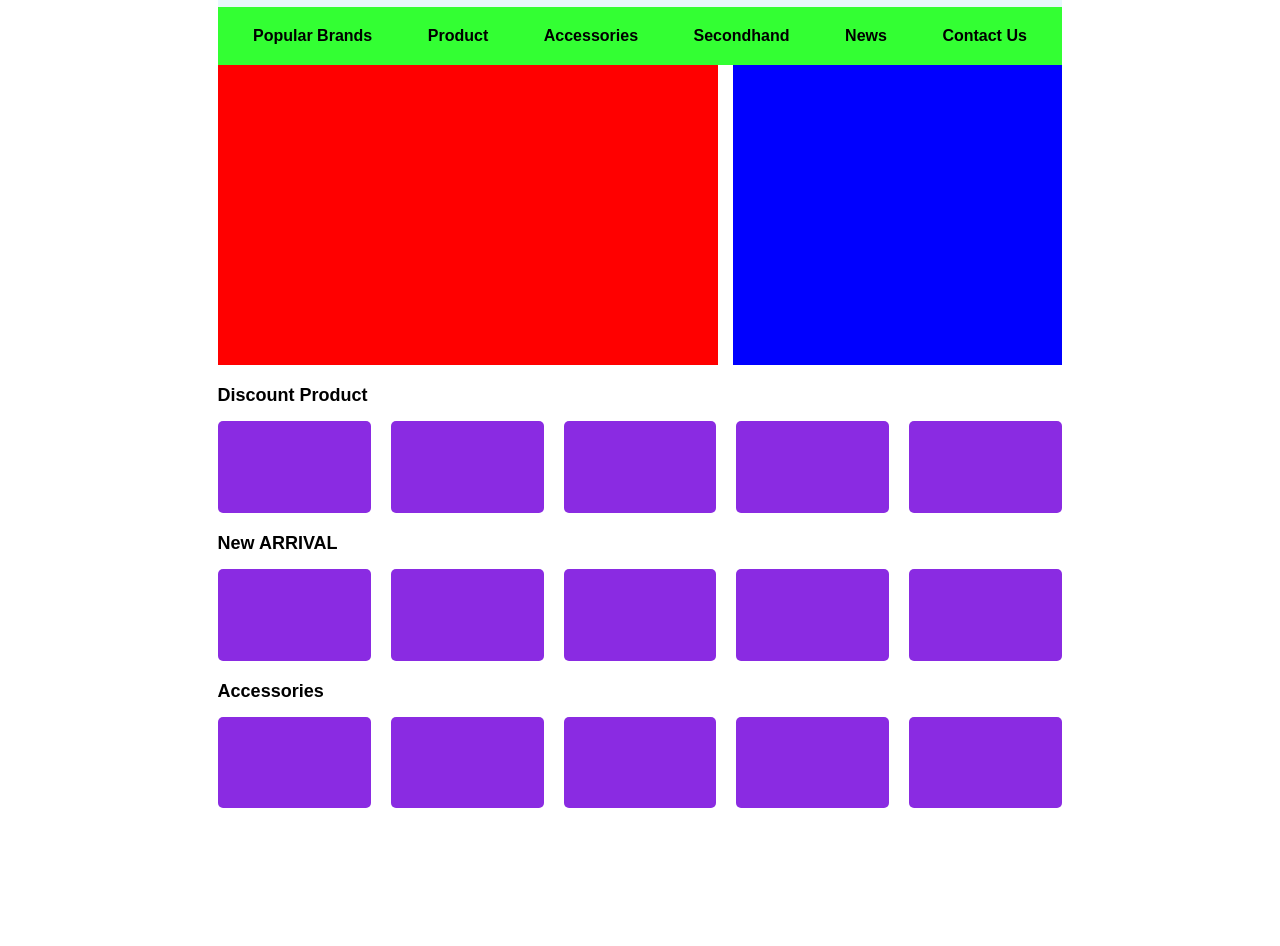
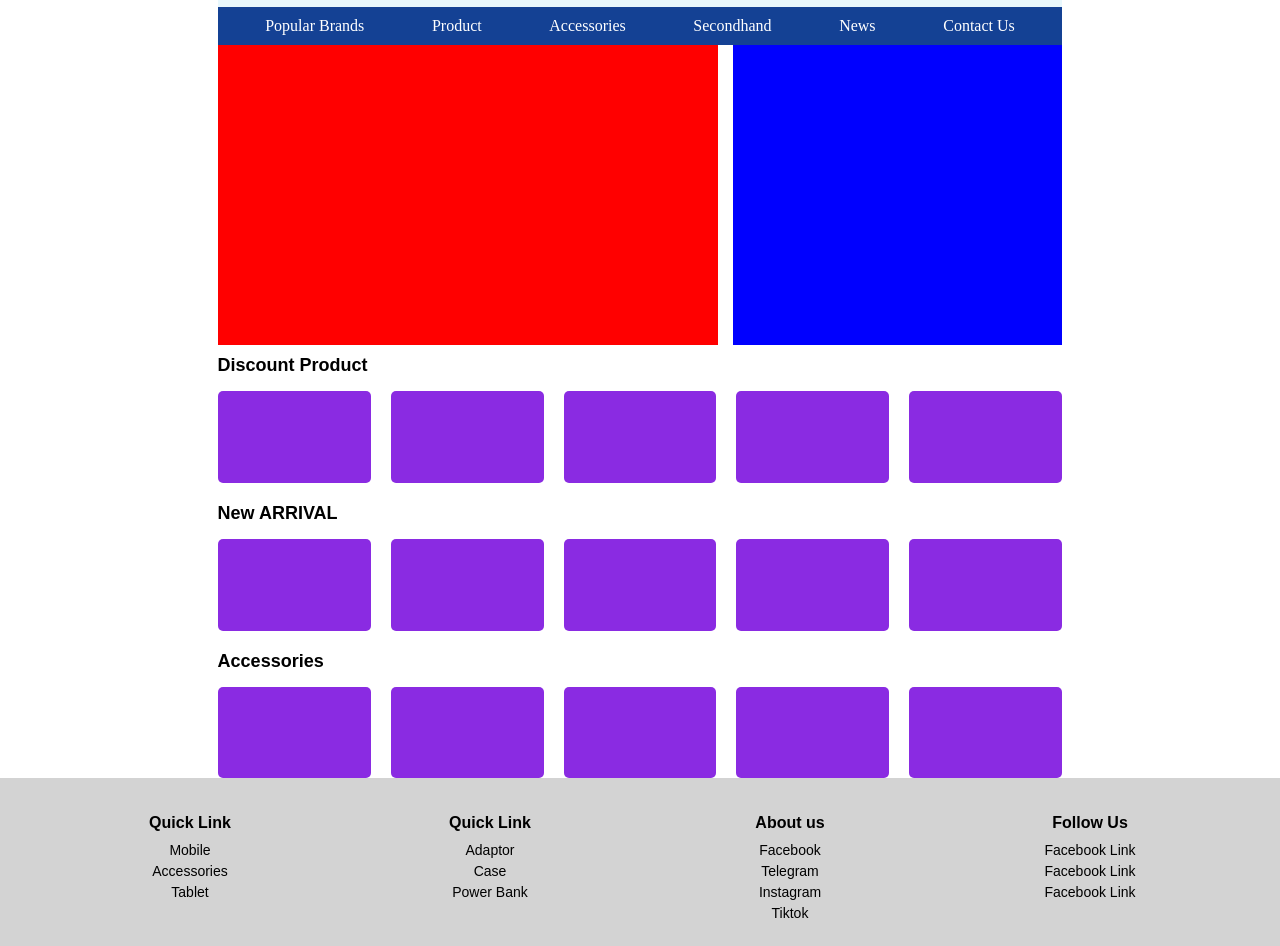
Before and after one commit to EngTola22/AssigementPhoneShop, a plain HTML site: page Phone/index.html in a window 1280 px wide. Shown: the part 69-1015 px from the top of the page. Before the commit the page ends 877 px from the top, so only its background shows below. Drawn offline with Linux system fonts and the light colour scheme.

Commit message:
New Section Commit

```diff
--- a/Phone/index.html
+++ b/Phone/index.html
@@ -66,6 +66,8 @@
             </div>
           </div>
 
+        </header>
+        <main>
 
          <div class="contain">
           <div class="container-add">
@@ -119,7 +121,49 @@
 
 
 
-        </header>
+  </main>
+
+        <footer class="footer">
+          <div class="footer-container">
+              <!-- Quick Link Section -->
+              <div class="footer-column">
+                  <h3>Quick Link</h3>
+                  <ul>
+                      <li><a href="#">Mobile</a></li>
+                      <li><a href="#">Accessories</a></li>
+                      <li><a href="#">Tablet</a></li>
+                  </ul>
+              </div>
+              <div class="footer-column">
+                <h3>Quick Link</h3>
+                <ul>
+                    <li><a href="#">Adaptor</a></li>
+                    <li><a href="#">Case</a></li>
+                    <li><a href="#">Power Bank</a></li>
+                </ul>
+            </div>
+            <div class="footer-column">
+              <h3>About us </h3>
+              <ul>
+                  <li><a href="#">Facebook</a></li>
+                  <li><a href="#">Telegram</a></li>
+                  <li><a href="#">Instagram</a></li>
+                  <li><a href="#">Tiktok</a></li>
+              </ul>
+          </div>
+
+              <!-- Follow Us Section -->
+              <div class="footer-column">
+                  <h3>Follow Us</h3>
+                  <ul>
+                      <li><a href="#">Facebook Link</a></li>
+                      <li><a href="#">Facebook Link</a></li>
+                      <li><a href="#">Facebook Link</a></li>
+                  </ul>
+              </div>
+          </div>
+
+      </footer>
 
 </body>
 </html>
--- a/Phone/style.css
+++ b/Phone/style.css
@@ -2,8 +2,11 @@ body {
     margin: 0;
     font-family: Arial, sans-serif;
   }
-  header{
+  header {
   margin: 0 17%;
+  }
+  main{
+    margin: 0 17%;
   }
   .container{
     max-width: 1324px;
@@ -73,8 +76,9 @@ body {
   .menu-bar {
     display: flex;
     justify-content: space-evenly;
-    background-color: #33ff33; /* Green background */
-    padding: 10px 0;
+    background-color: #144194; /* Green background */
+    /* padding: 10px 0; */
+    margin-bottom: 0;
   }
 
   .dropdown {
@@ -82,17 +86,22 @@ body {
   }
 
   .dropbtn {
-    background-color: #33ff33;
+    /* background-color: #33ff33; */
+
+    font-weight: normal;
+    font-family: "Poppins", "Hanuman";
+    font-size: 1rem;
+    background-color: #144194;
     border: none;
-    color: black;
     font-size: 16px;
-    font-weight: bold;
+    /* font-weight: bold; */
     padding: 10px 20px;
     cursor: pointer;
+    color: white;
   }
 
   .dropbtn:hover {
-    background-color: #00c4ff;
+    background-color: #062050;
     color: white;
   }
 
@@ -107,16 +116,18 @@ body {
   }
 
   .dropdown-content a {
-    color: black;
+    color: write;
     padding: 10px;
     text-decoration: none;
     display: block;
     text-align: left;
+    background-color: white;
+    color: black;
   }
 
   .dropdown-content a:hover {
-    background-color: #00c4ff;
-    color: white;
+    background-color: white;
+    color: #062050;
   }
 
   .dropdown:hover .dropdown-content {
@@ -125,9 +136,7 @@ body {
 
 
   /*container*/
-  .contain{
-    margin-bottom: 300px;
-  }
+
 
   .container-add{
     float: left;
@@ -135,12 +144,14 @@ body {
     height: 300px;
     background-color: red;
     padding-right: 2px;
+    margin-bottom: 10px;
   }
 .sidebar{
   float: right;
   width: 39%;
   height: 300px;
   background-color: blue;
+  margin-bottom: 10px;
 }
 
 
@@ -168,3 +179,51 @@ body {
   padding-top: 60%; /* Aspect ratio: keeps boxes rectangular */
   border-radius: 5px;
 }
+
+
+/* footer */
+
+
+
+.footer {
+  text-align: center;
+  background-color: #d3d3d3; /* Light gray background */
+  padding: 20px 40px;
+}
+
+.footer-container {
+  display: flex;
+  justify-content: space-between; /* Space between columns */
+}
+
+.footer-column {
+  display: inline-block;
+  flex: 1;
+  margin: 0 20px;
+}
+
+.footer-column h3 {
+  font-size: 16px;
+  font-weight: bold;
+  margin-bottom: 10px;
+}
+
+.footer-column ul {
+  list-style: none;
+  padding: 0;
+  margin: 0;
+}
+
+.footer-column ul li {
+  margin-bottom: 5px;
+  font-size: 14px;
+}
+
+.footer-column ul li a {
+  text-decoration: none;
+  color: #000; /* Black text color */
+}
+
+.footer-column ul li a:hover {
+  text-decoration: underline;
+}
```
